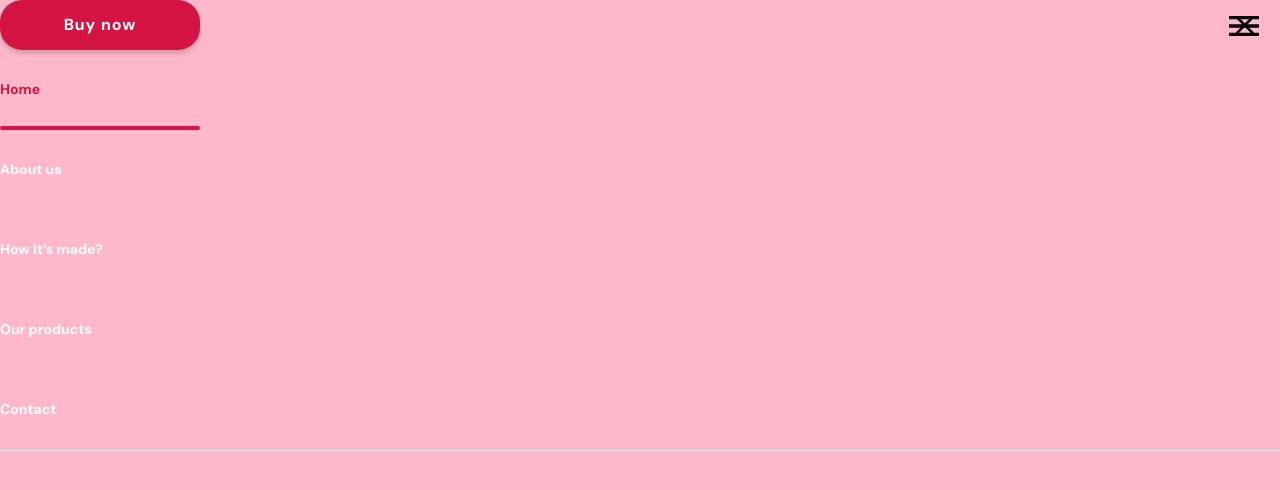
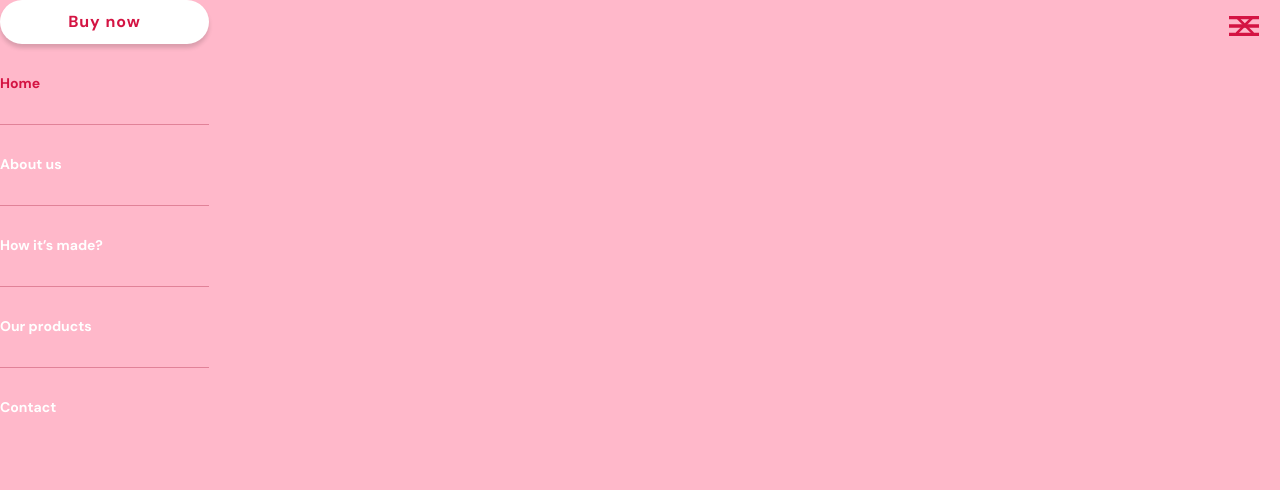
Before and after one commit to baralexx181972/pro-maket, a plain HTML site: page index.html in a window 1280 px wide. Drawn offline with nearby package versions, Linux system fonts and the light colour scheme.

Commit message:
работа

```diff
--- a/index.html
+++ b/index.html
@@ -20,7 +20,7 @@
 <body>
 
   <!-- Header -->
-    <header class="header block">
+    <header class="header">
       <div class="container header__container">
 
 
@@ -32,8 +32,9 @@
           </svg>
         </button>
         <div class="mobile__menu">
+          <button class="mobile__button" type="button">Buy now</button>
           <nav class="navigation">
-            <button class="mobile__button" type="button" data-modal-open>Buy now</button>
+
 
 
               <ul class="nav__list">
@@ -71,7 +72,7 @@
 
 
 
-      <script src="./js/modal.js"></script>
+
       <script src="./js/menu.js"></script>
 </body>
 </html>
--- a/sass/base/_reset.scss
+++ b/sass/base/_reset.scss
@@ -26,13 +26,11 @@ img {
   height: auto;
 }
 
-.block {
-  display: block;
-}
-section {
-  display: none;
-}
+// .block {
+//   display: block;
+// }
 
-header {
-  display: none;
-}
+
+// header {
+//   display: none;
+// }
--- a/sass/components/_btn.scss
+++ b/sass/components/_btn.scss
@@ -1,14 +1,17 @@
 .mobile__button {
+  display: block;
+  margin: 0 auto;
   cursor: pointer;
   font-family: inherit;
   font-weight: 700;
   font-size: 16px;
   line-height: 1.87;
   letter-spacing: 0.06em;
-  background-color: var(--accent-color);
-  color: var(--second-title-color);
-  min-width: 200px;
-  min-height: 50px;
+  background-color: #fff;
+
+  color: var(--accent-color);
+  min-width: 209px;
+  min-height: 44px;
   box-shadow: 0px 4px 4px rgba(0, 0, 0, 0.15);
   border-radius: 22px;
   border: transparent;
--- a/sass/layout/_header.scss
+++ b/sass/layout/_header.scss
@@ -1,6 +1,6 @@
-.header {
-  border-bottom: 1px solid #ececec;
-}
+// .header {
+//   border-bottom: 1px solid #ececec;
+// }
 
 .header__container {
   align-items: center;
@@ -15,6 +15,10 @@
   }
 }
 
+.navigation.mobile__button {
+  text-align: center;
+}
+
 .nav__link {
   // display: block;
   position: relative;
@@ -26,6 +30,7 @@
   font-weight: 700;
   font-size: 14px;
   line-height: 18px;
+
 
   color: var(--main-title-color);
   transition: color 250ms var(--timing-function);
@@ -51,9 +56,7 @@
       position: absolute;
       display: block;
       width: 100%;
-      height: 4px;
       bottom: 0;
-      border-radius: 2px;
       background-color: var(--accent-color);
     }
     &.nav__link--current {
@@ -63,7 +66,9 @@
   }
 }
 
+
 .nav__item:not(:last-child) {
+  border-bottom: 1px solid #E18298;
   @media screen and (max-width: 767px) {
     flex-direction: column;
     margin-bottom: 32px;
@@ -83,9 +88,7 @@
     position: fixed;
     top: 0;
     left: 0;
-    display: flex;
-    flex-direction: column;
-    justify-content: space-between;
+
     width: 100%;
     height: 100%;
     padding: 48px 40px;
@@ -112,6 +115,7 @@
   position: absolute;
   top: 10px;
   right: 15px;
+  fill: var(--accent-color);
 
   background-color: transparent;
   border: none;
@@ -119,7 +123,7 @@
   &:hover,
   &:focus,
   &:active {
-    fill: var(--accent-color);
+    fill: var(--main-title-color);
   }
   @media screen and (min-width: 768px) {
 
```
Also changed, not shown: css/main.css, css/main.min.css, 2 other files.
